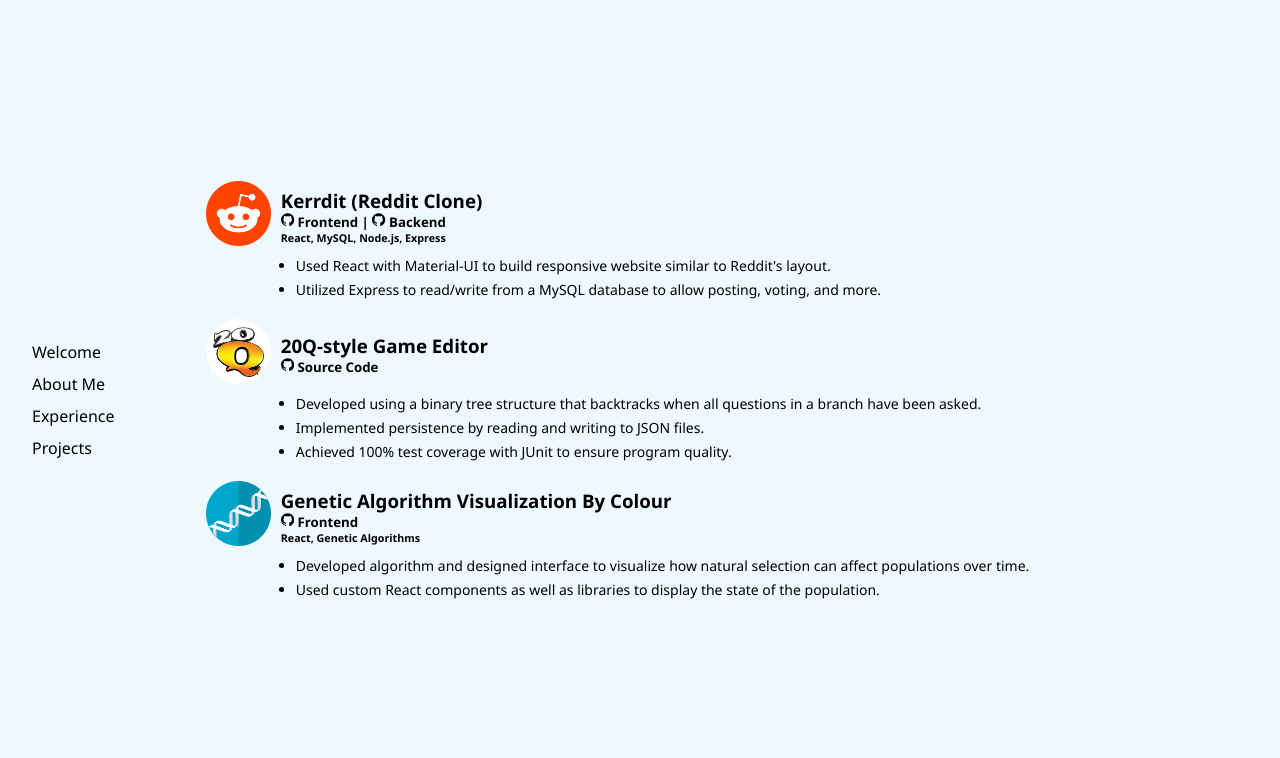
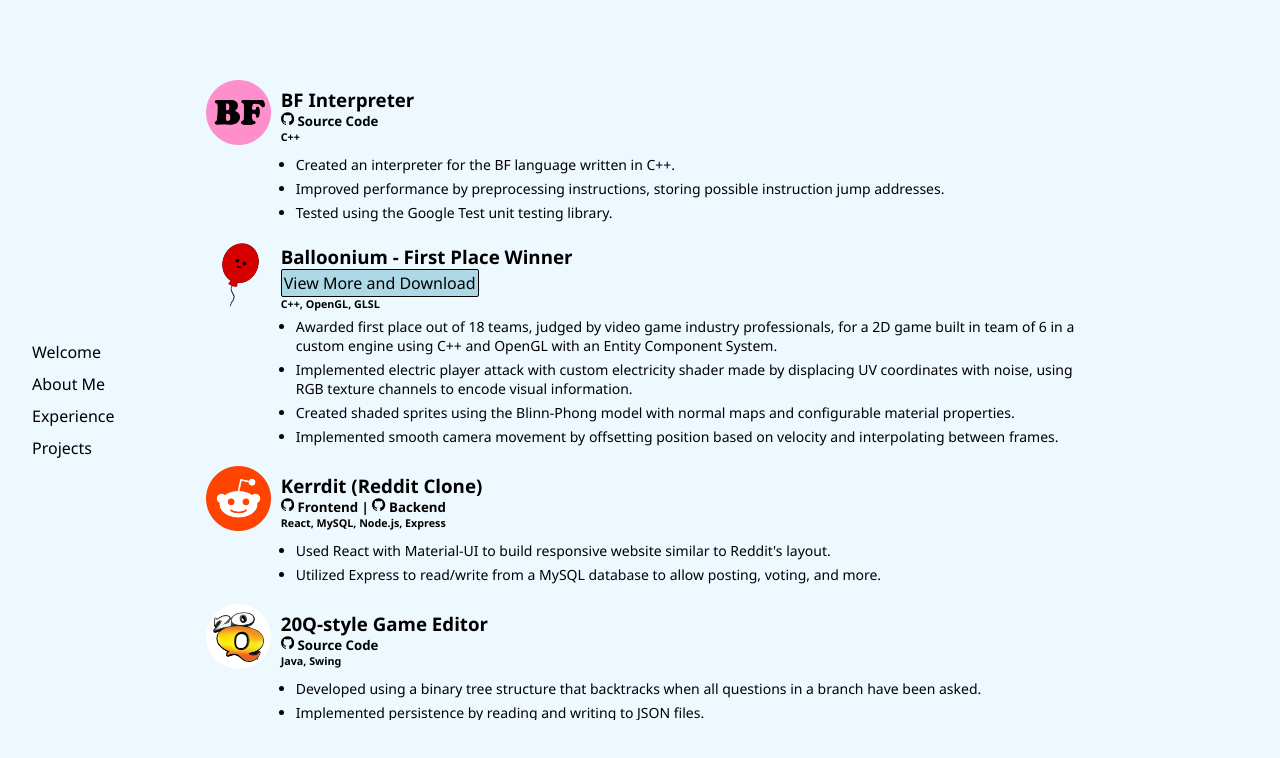
Before and after one commit to AidenKerr/personal-website, a Next.js app: page /projects in a window 1280 px wide. Shown: the top 758 px of the page. Built offline with nearby package versions, Linux system fonts and the light colour scheme.

Commit message:
update experiences and projects

```diff
--- /dev/null
+++ b/pages/balloonium/Balloonium.module.css
@@ -0,0 +1,34 @@
+.info {
+  max-height: 80vh;
+  overflow-y: scroll;
+}
+
+.video {
+  width: 560px;
+  height: 315px;
+  max-width: 90vw;
+}
+
+@media only screen and (max-width: 600px) {
+  .info {
+    max-height: 50vh;
+  }
+}
+
+.button {
+  all: unset;
+  background-color: lightblue;
+  color: black;
+  border: solid 1px;
+  border-radius: 2px;
+  margin-left: 10px;
+  padding: 2px;
+}
+
+.button:hover {
+  background-color: cadetblue;
+}
+
+.link:hover {
+  text-decoration: underline;
+}
--- /dev/null
+++ b/pages/balloonium/index.js
@@ -0,0 +1,57 @@
+import { Main } from '../../components/Main';
+import styles from './Balloonium.module.css';
+import Image from 'next/image';
+import Link from 'next/link';
+
+import BallooniumImage from '../../public/images/balloonium.png';
+
+export default function Balloonium() {
+    return (
+        <Main>
+            <div className={styles.info}>
+                <h1>Balloonium</h1>
+                <h2>Custom ECS Engine / Game</h2>
+                <p>
+                    <Image src={BallooniumImage} height={100} />
+                </p>
+
+                <button className={styles.button}>
+                    <Link
+                        href='https://www.dropbox.com/scl/fi/b80605e82oggxkm9kkbzk/Balloonium.zip?rlkey=3viygq2w96x2dzxmgo1pjf568&st=15yhq3oq&dl=1'
+                        target='_blank'
+                        rel='noreferrer'
+                    >
+                        Download
+                    </Link>
+                </button>
+                <p>
+                    This has been tested on Windows with Intel, NVidia, and AMD
+                    GPUs.
+                </p>
+                <b>
+                    Click{' '}
+                    <Link className={styles.link} href='/blogs/balloonium'>
+                        HERE
+                    </Link>{' '}
+                    to read about the lightning shader, and see a demo of it in
+                    action!
+                </b>
+                <h3>Trailer:</h3>
+                <iframe
+                    className={styles.video}
+                    src='https://www.youtube.com/embed/lzcgCclYAKM?si=5DckyVRaMr4i2sL5'
+                    title='YouTube video player'
+                    frameborder='0'
+                    allow='accelerometer; autoplay; clipboard-write; encrypted-media; gyroscope; picture-in-picture; web-share'
+                    referrerpolicy='strict-origin-when-cross-origin'
+                    allowfullscreen
+                ></iframe>
+
+                <p>
+                    Credits: Annabelle Wang, Colby Sparks, Herman Muller, Aiden
+                    Kerr, Phillip Dumitru, Jiajun Zou
+                </p>
+            </div>
+        </Main>
+    );
+}
--- a/pages/experience/Experience.module.css
+++ b/pages/experience/Experience.module.css
@@ -1,5 +1,5 @@
 .experiences {
-  max-height: 80vh;
+  max-height: 78vh;
   overflow-y: scroll;
 }
 
--- a/pages/projects/Projects.module.css
+++ b/pages/projects/Projects.module.css
@@ -51,3 +51,17 @@
 .project ul li {
   padding-top: 5px;
 }
+
+.button {
+  all: unset;
+  background-color: lightblue;
+  color: black;
+  border: solid 1px;
+  border-radius: 2px;
+  margin-left: 10px;
+  padding: 2px;
+}
+
+.button:hover {
+  background-color: cadetblue;
+}
--- a/pages/projects/index.js
+++ b/pages/projects/index.js
@@ -3,11 +3,30 @@ import { Main } from '../../components/Main';
 import styles from './Projects.module.css';
 import { SiGithub } from 'react-icons/si';
 
+import BallooniumImage from '../../public/images/balloonium.png';
+import BFImage from '../../public/images/bf.png';
 import RedditImage from '../../public/images/reddit.png';
 import TwentyQImage from '../../public/images/20Q.png';
 import GeneticImage from '../../public/images/genetic.png';
+import Link from 'next/link';
 
-const Project = ({ image, imageAlt, title, repos, skills, points }) => {
+const AdditionalPage = ({ additionalPage }) => {
+    return (
+        <button className={styles.button}>
+            <Link href={additionalPage.link}>{additionalPage.message}</Link>
+        </button>
+    );
+};
+
+const Project = ({
+    image,
+    imageAlt,
+    title,
+    repos,
+    skills,
+    points,
+    additionalPage,
+}) => {
     return (
         <div className={styles.project}>
             <div className={styles['project-title']}>
@@ -17,6 +36,9 @@ const Project = ({ image, imageAlt, title, repos, skills, points }) => {
                 <div>
                     <h3>{title}</h3>
                     <Repos repos={repos} />
+                    {additionalPage && (
+                        <AdditionalPage additionalPage={additionalPage} />
+                    )}
                     <h6>{skills}</h6>
                 </div>
             </div>
@@ -32,31 +54,29 @@ const Project = ({ image, imageAlt, title, repos, skills, points }) => {
 };
 
 const Repos = ({ repos }) => {
+    if (!repos) return <></>;
     return (
         <h5>
             {repos.source && (
                 <span>
-          <a href={repos.source}>
-            <SiGithub />
-          </a>{' '}
-          Source Code{' '}
+                    <Link href={repos.source}>
+                        <SiGithub /> Source Code
+                    </Link>{' '}
                 </span>
             )}
             {repos.front && (
                 <span>
-          <a href={repos.front}>
-            <SiGithub />
-          </a>{' '}
-          Frontend{' '}
+                    <Link href={repos.front}>
+                        <SiGithub /> Frontend
+                    </Link>{' '}
                 </span>
             )}
             {repos.back && (
                 <span>
                     |{' '}
-          <a href={repos.back}>
-            <SiGithub />
-          </a>{' '}
-          Backend{' '}
+                    <Link href={repos.back}>
+                        <SiGithub /> Backend
+                    </Link>{' '}
                 </span>
             )}
         </h5>
@@ -67,6 +87,34 @@ export default function Projects() {
     return (
         <Main>
             <div className={styles.projects}>
+                <Project
+                    image={BFImage}
+                    imageAlt={'Logo for BF'}
+                    title={'BF Interpreter'}
+                    repos={{ source: 'https://github.com/AidenKerr/brainfuck' }}
+                    skills={'C++'}
+                    points={[
+                        'Created an interpreter for the BF language written in C++.',
+                        'Improved performance by preprocessing instructions, storing possible instruction jump addresses.',
+                        'Tested using the Google Test unit testing library.',
+                    ]}
+                />
+                <Project
+                    image={BallooniumImage}
+                    imageAlt={'Logo for Balloonium'}
+                    title={'Balloonium - First Place Winner'}
+                    additionalPage={{
+                        link: '/balloonium',
+                        message: 'View More and Download',
+                    }}
+                    skills={'C++, OpenGL, GLSL'}
+                    points={[
+                        'Awarded first place out of 18 teams, judged by video game industry professionals, for a 2D game built in team of 6 in a custom engine using C++ and OpenGL with an Entity Component System.',
+                        'Implemented electric player attack with custom electricity shader made by displacing UV coordinates with noise, using RGB texture channels to encode visual information.',
+                        'Created shaded sprites using the Blinn-Phong model with normal maps and configurable material properties.',
+                        'Implemented smooth camera movement by offsetting position based on velocity and interpolating between frames.',
+                    ]}
+                />
                 <Project
                     image={RedditImage}
                     imageAlt={'Logo for Kerrdit'}
@@ -88,7 +136,7 @@ export default function Projects() {
                     repos={{
                         source: 'https://github.com/AidenKerr/20Q-Designer',
                     }}
-          skills={''}
+                    skills={'Java, Swing'}
                     points={[
                         'Developed using a binary tree structure that backtracks when all questions in a branch have been asked.',
                         'Implemented persistence by reading and writing to JSON files.',
```
Also changed, not shown: pages/experience/index.js (+10 -5 lines), public/images/balloonium.png (added), public/images/bf.png (added). Lines whose indentation alone changed are shown as unchanged.
